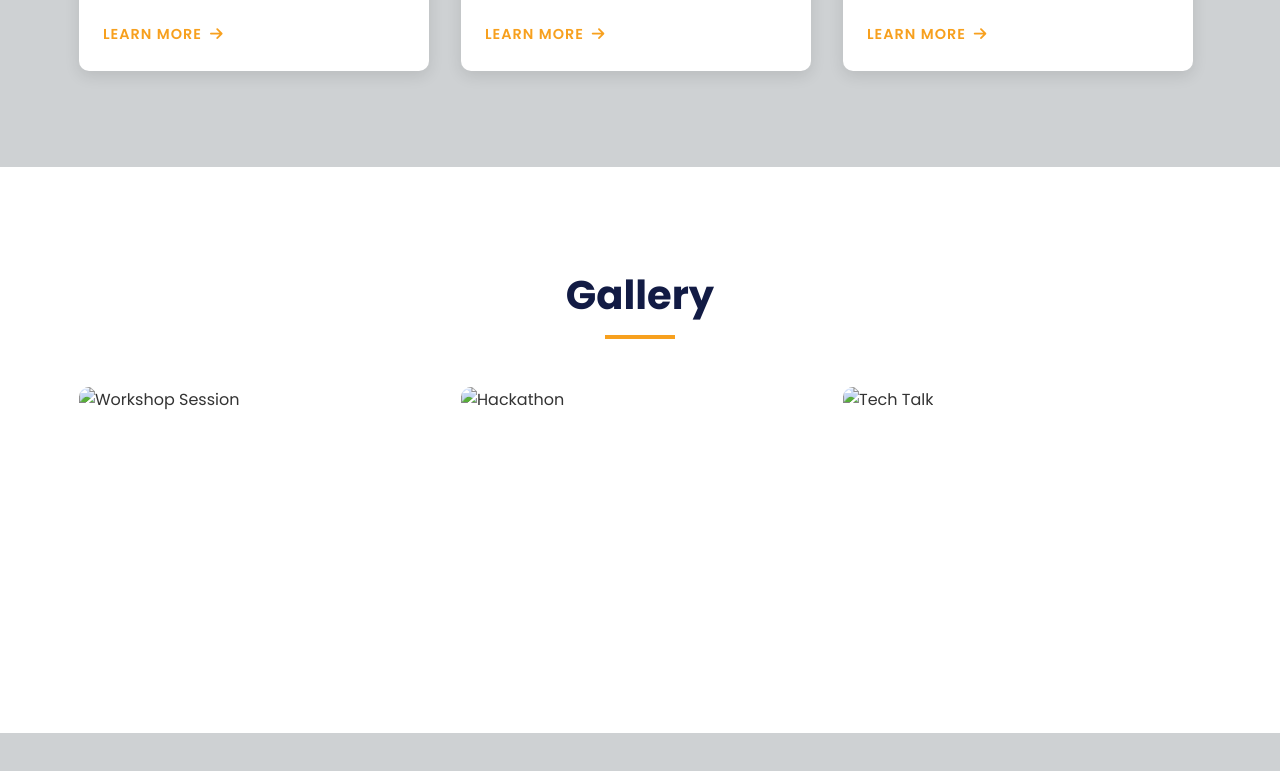
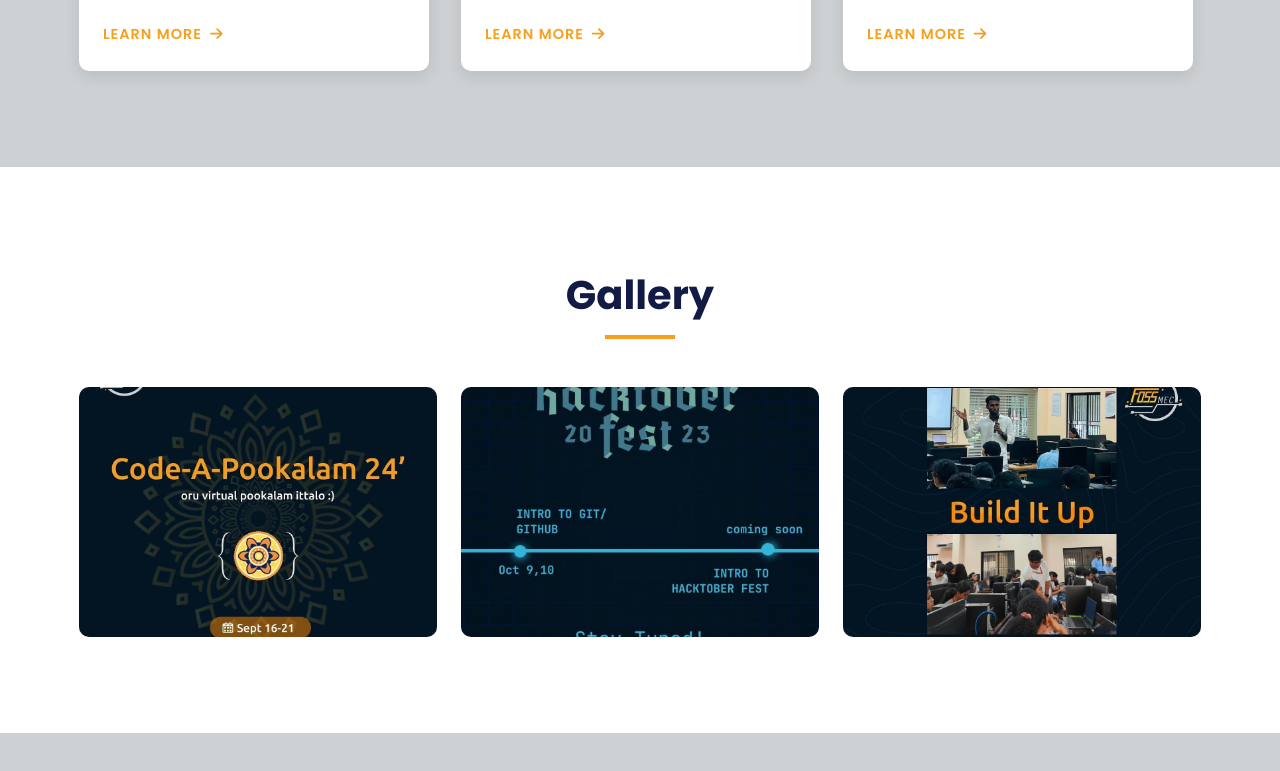
Before and after one commit to CatherineMariaBastin/FOSSMEC, a plain HTML site: page index.html in a window 1280 px wide. Shown: the part 2145-2916 px from the top of the page. Drawn offline with Linux system fonts and the light colour scheme; a script that the page names is missing.

Commit message:
Update gallary images index.html

```diff
--- a/index.html
+++ b/index.html
@@ -52,8 +52,8 @@
             </div>
             <div class="about-content">
                 <div class="about-text">
-                    <p>FOSSMEC is the Free and Open Source Software club at Model Engineering College, dedicated to promoting the philosophy and practice of open source software development. Founded by a group of enthusiastic students, FOSSMEC has grown into a vibrant community of developers, designers, and tech enthusiasts.</p>
-                    <p>Our mission is to inspire, educate, and empower students to contribute to open source projects and develop their technical skills through collaborative learning experiences. We believe in the power of community-driven innovation and knowledge sharing.</p>
+                    <p>FOSSMEC is the Free and Open Source Software club at Model Engineering College, dedicated to promoting the philosophy and practice of open-source software development. Founded by a group of enthusiastic students, FOSSMEC has grown into a vibrant community of developers, designers, and tech enthusiasts.</p>
+                    <p>Our mission is to inspire, educate, and empower students to contribute to open-source projects and develop their technical skills through collaborative learning experiences. We believe in the power of community-driven innovation and knowledge sharing.</p>
                     <div class="stats">
                         <div class="stat-item">
                             <h3>50+</h3>
@@ -132,19 +132,19 @@
         <div class="gallery-container">
             <!-- Static gallery items -->
             <div class="gallery-item">
-                <img src="images/gallery1.jpg" alt="Workshop Session">
+                <img src="images/workshop.jpg" alt="Workshop Session">
                 <div class="gallery-overlay">
                     <h3>Python Workshop 2024</h3>
                 </div>
             </div>
             <div class="gallery-item">
-                <img src="images/gallery2.jpg" alt="Hackathon">
+                <img src="images/hackthon.jpg" alt="Hackathon">
                 <div class="gallery-overlay">
                     <h3>Annual Hackathon</h3>
                 </div>
             </div>
             <div class="gallery-item">
-                <img src="images/gallery3.jpg" alt="Tech Talk">
+                <img src="images/talk.jpg" alt="Tech Talk">
                 <div class="gallery-overlay">
                     <h3>Tech Talk Series</h3>
                 </div>
```
